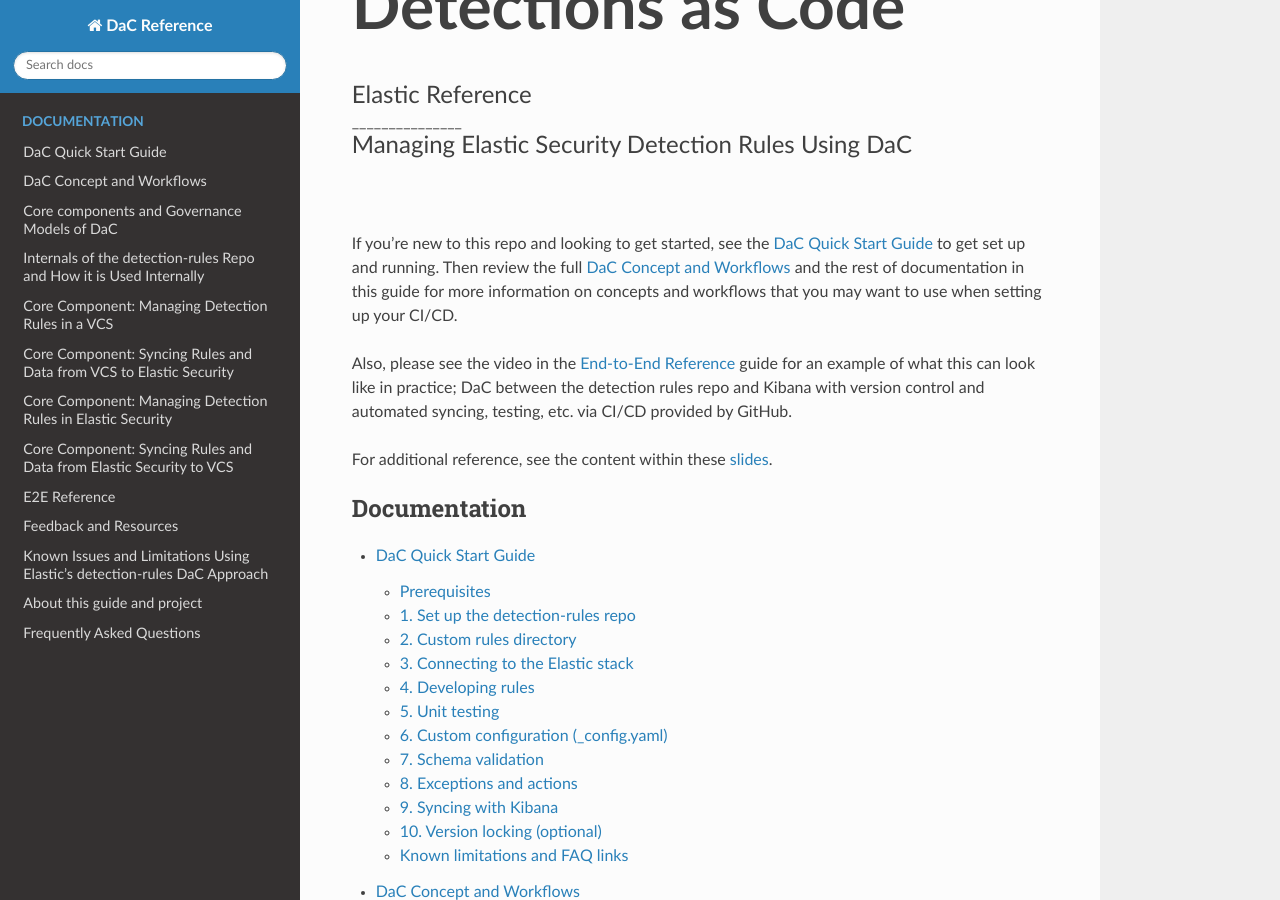
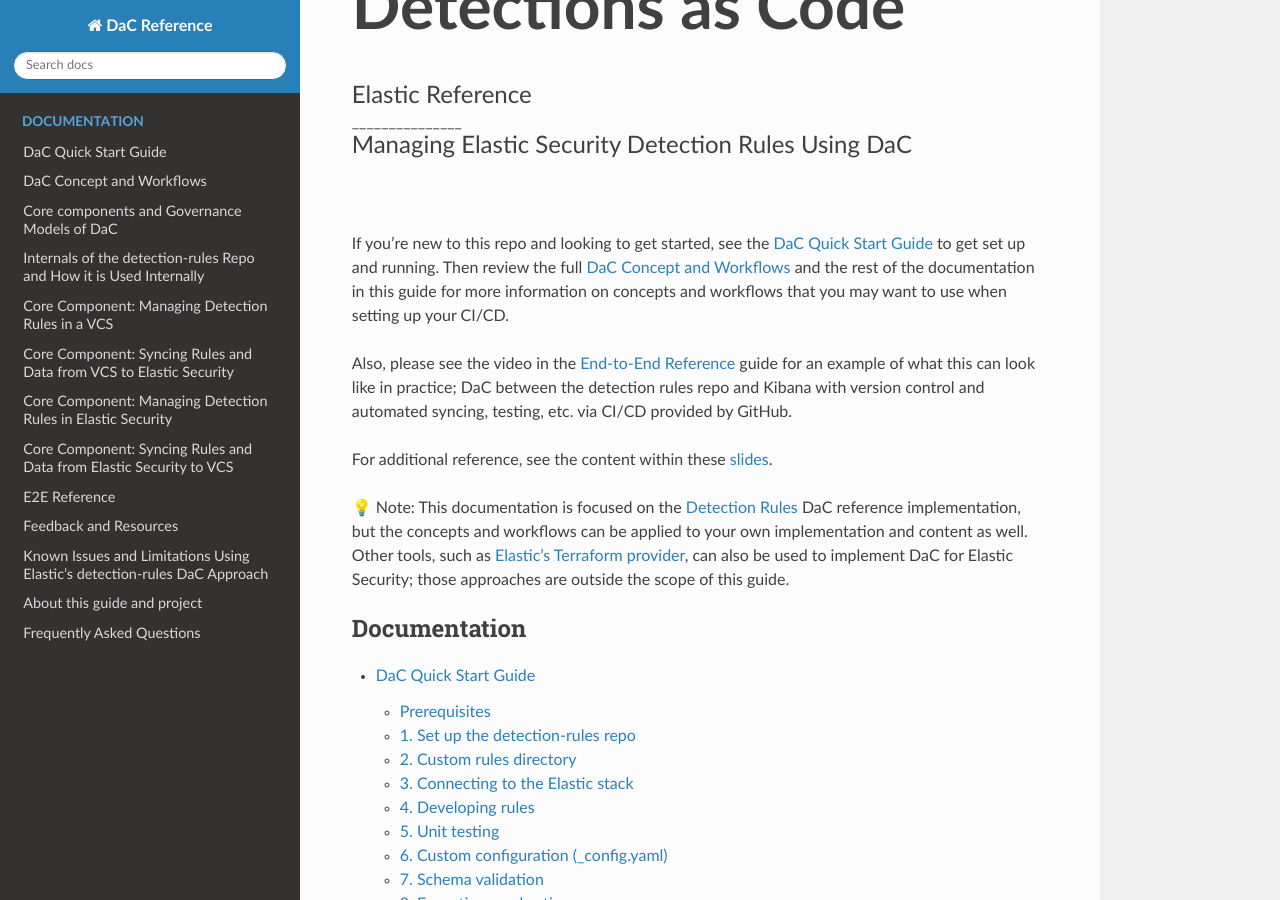
Before and after one commit to elastic/DaC-Reference, a Sphinx documentation site: the page built from docs/index.md, in a window 1280 px wide and 900 px high, scrolled down 397 px. Built offline with Sphinx 7.4.7 and the Read the Docs theme 3.1.0, drawn with Linux system fonts in a browser that asks for light colours.

Commit message:
Add scope note to landing page

````diff
--- a/docs/index.md
+++ b/docs/index.md
@@ -6,11 +6,13 @@
 <span style="font-size:1em;">_______________</span><br>
 <span style="font-size:1.5em;">Managing Elastic Security Detection Rules Using DaC</span><br><br><br>
 
-If you're new to this repo and looking to get started, see the [DaC Quick Start Guide](./dac_quick_start_guide.md) to get set up and running. Then review the full [DaC Concept and Workflows](./dac_concept_and_workflows.md) and the rest of documentation in this guide for more information on concepts and workflows that you may want to use when setting up your CI/CD.
+If you're new to this repo and looking to get started, see the [DaC Quick Start Guide](./dac_quick_start_guide.md) to get set up and running. Then review the full [DaC Concept and Workflows](./dac_concept_and_workflows.md) and the rest of the documentation in this guide for more information on concepts and workflows that you may want to use when setting up your CI/CD.
 
 Also, please see the video in the [End-to-End Reference](./etoe_reference_example.md) guide for an example of what this can look like in practice; DaC between the detection rules repo and Kibana with version control and automated syncing, testing, etc. via CI/CD provided by GitHub.
 
 For additional reference, see the content within these [slides](./_static/DaC_Rolling_your_own_Detections_as_Code.pdf).
+
+💡 Note: This documentation is focused on the [Detection Rules](https://github.com/elastic/detection-rules) DaC reference implementation, but the concepts and workflows can be applied to your own implementation and content as well. Other tools, such as [Elastic's Terraform provider](https://registry.terraform.io/providers/elastic/elasticstack/latest/docs), can also be used to implement DaC for Elastic Security; those approaches are outside the scope of this guide.
 
 ```{toctree}
 :maxdepth: 2
````
